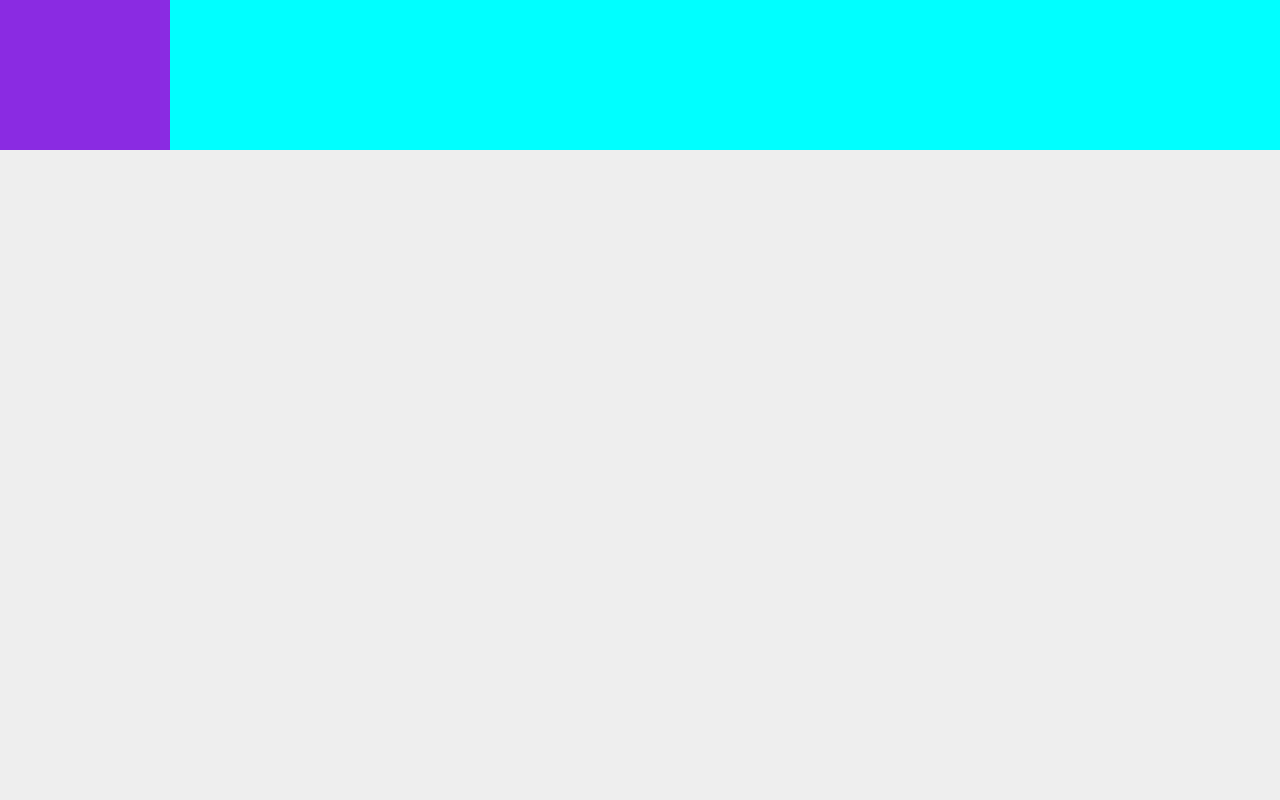
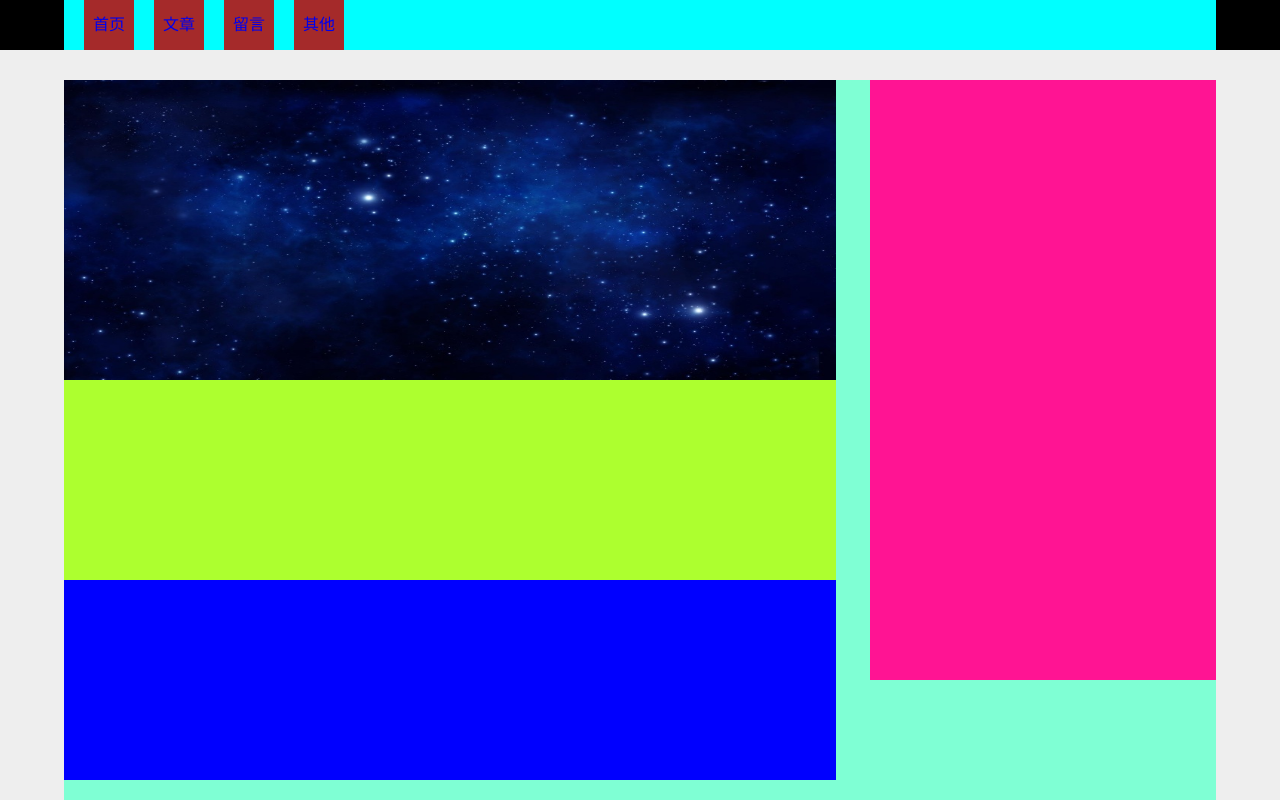
Before and after one commit to zirfee/blog_vue, a Vue app: page /#/ in a window 1280 px wide. Shown: the top 800 px of the page. Built offline with nearby package versions, Linux system fonts and the light colour scheme.

Commit message:
基本模型

```diff
--- a/public/index.html
+++ b/public/index.html
@@ -8,12 +8,10 @@
     <title>blog_vue</title>
     <style>
       * { margin: 0; padding: 0; }
-      html{font-size: 10px}
       html,body { background: #eee; }
       ul,li { list-style: none; }
       a { text-decoration: none; }
       img { vertical-align: middle; }
-
     </style>
   </head>
   <body>
--- a/src/App.vue
+++ b/src/App.vue
@@ -1,10 +1,10 @@
 <template>
   <div id="app">
     <router-view></router-view>
-
   </div>
 </template>
 
 <style>
 
+
 </style>
--- /dev/null
+++ b/src/components/LeaveMessage.vue
@@ -0,0 +1,15 @@
+<template>
+    <div class="leaveMessage">留言</div>
+</template>
+
+<script>
+    export default {
+        name: "LeaveMessage"
+    }
+</script>
+
+<style scoped>
+.leaveMessage{
+
+}
+</style>
--- /dev/null
+++ b/src/components/articles.vue
@@ -0,0 +1,20 @@
+<template>
+    <div class="articles">
+        这是文章列表
+    </div>
+</template>
+
+<script>
+    export default {
+        name: "articles"
+    }
+</script>
+
+<style scoped>
+.articles{
+    width: 100px;
+    height: 100px;
+    background-color: deepskyblue;
+}
+
+</style>
--- /dev/null
+++ b/src/components/index.vue
@@ -0,0 +1,23 @@
+<template>
+    <div class="index">
+     <pictures_container></pictures_container>
+    </div>
+</template>
+
+<script>
+    import pictures_container from "./pictures_container"
+    export default {
+        name: "index",
+        components:{
+            pictures_container
+        }
+    }
+</script>
+
+<style scoped>
+.index{
+    width: 100%;
+    height: 500px;
+    background-color:greenyellow;
+}
+</style>
--- /dev/null
+++ b/src/components/nav_items.vue
@@ -0,0 +1,32 @@
+<template>
+    <div class="nav_items">
+        <div class="nav_item"><router-link to="/index">首页</router-link></div>
+        <div class="nav_item"><router-link to="/articles">文章</router-link></div>
+        <div class="nav_item"><router-link to="/leaveMessage">留言</router-link></div>
+        <div class="nav_item"><router-link to="/articles">其他</router-link></div>
+    </div>
+</template>
+
+<script>
+    export default {
+        name: "nav_items"
+    }
+</script>
+
+<style scoped>
+.nav_items {
+    height: 50px;
+    width: 100%;
+}
+    .nav_item{
+        float: left;
+        width: 50px;
+        height: 50px;
+        margin-left: 20px;
+        background-color: brown;
+        line-height: 50px;
+        text-align: center;
+    }
+
+
+</style>
--- /dev/null
+++ b/src/components/pictures_container.vue
@@ -0,0 +1,41 @@
+<template>
+    <div class="pictures_container">
+        <ul>
+           <li v-for="(item,index) in pictures" :key="index">
+                 <img :src="item.src">
+           </li>
+        </ul>
+    </div>
+
+</template>
+
+<script>
+    export default {
+        name: "pictures_container",
+        data(){
+            return{
+                pictures:[
+                    {src:require("../assets/1.jpg")},
+                    {src:require("../assets/2.jpg")}
+                ]
+            }
+        }
+    }
+</script>
+
+<style scoped>
+.pictures_container{
+    width: 100%;
+    overflow: hidden;
+    height: 300px;
+    background-color: cornflowerblue;
+}
+
+   ul{
+       list-style: none;
+       width: 500%;
+       background-color: deeppink;
+   }
+   li{float: left;width: 20%}
+   img{width: 100%;height: 300px}
+</style>
--- a/src/components/slide_nav.vue
+++ /dev/null
@@ -1,24 +0,0 @@
-<template>
-    <div class="slide_nav">
-
-    </div>
-
-</template>
-
-<script>
-    export default {
-        name: "slide_nav"
-    }
-</script>
-
-<style scoped>
-    .slide_nav{
-        width: 5rem;
-        height: 15rem;
-        background-color: blueviolet;
-        transition: width 0.3s ease-out;
-    }
-    .slide_nav:hover{
-        width: 17rem;
-    }
-</style>
--- a/src/views/Home.vue
+++ /dev/null
@@ -1,33 +0,0 @@
-<template>
-  <div class="home">
-    <slide_nav></slide_nav>
-
-  </div>
-</template>
-
-<script>
-  import slide_nav from "../components/slide_nav"
-
-export default {
-  name: 'home',
-  data(){
-    return {
-
-
-    }
-  },
-  methods: {
-
-  },
-  components:{
-      slide_nav
-  }
-}
-</script>
-<style scoped>
-  .home{
-    width: 100%;
-    background-color: aqua;
-  }
-
-</style>
--- /dev/null
+++ b/src/views/home.vue
@@ -0,0 +1,86 @@
+<template>
+    <div class="home">
+
+        <div class="nav">
+            <div class="nav_body"><nav_items></nav_items></div>
+        </div>
+
+        <div class="main">
+            <div class="main_body">
+              <div class="main_left"><router-view></router-view></div>
+              <div class="main_right"></div>
+            </div>
+        </div>
+
+        <div class="bottom">
+            <div class="bottom_body"></div>
+        </div>
+
+    </div>
+</template>
+
+<script>
+import nav_items from "../components/nav_items"
+    export default {
+        name: "home",
+        data(){
+            return{
+
+            }
+        },
+        methods:{
+
+        },
+        components:{
+            nav_items
+        }
+
+    }
+</script>
+
+<style scoped>
+
+.nav{
+    width: 100%;
+    background-color: black;
+}
+.nav_body{
+    width: 90%;
+    height: 50px;
+    margin: 0 auto;
+    background-color: aqua;
+}
+    .main{
+        width: 100%;
+        margin-top: 30px;
+    }
+    .main_body{
+        width: 90%;
+        margin: 0 auto;
+        height: 1000px;
+        background-color: aquamarine;
+    }
+    .main_left{
+        float: left;
+        width: 67%;
+        height: 700px;
+        background-color: blue;
+    }
+    .main_right{
+        float: right;
+        width: 30%;
+        height: 600px;
+        background-color: deeppink;
+    }
+    .bottom{
+        margin-top: 70px;
+        width: 100%;
+        background-color: brown;
+    }
+    .bottom_body{
+        width: 90%;
+        margin: 0 auto;
+        height: 70px;
+        background-color:coral;
+    }
+</style>
```
Also changed, not shown: src/router.js (+25 -4 lines), src/assets/1.jpg (added), src/assets/2.jpg (added).
